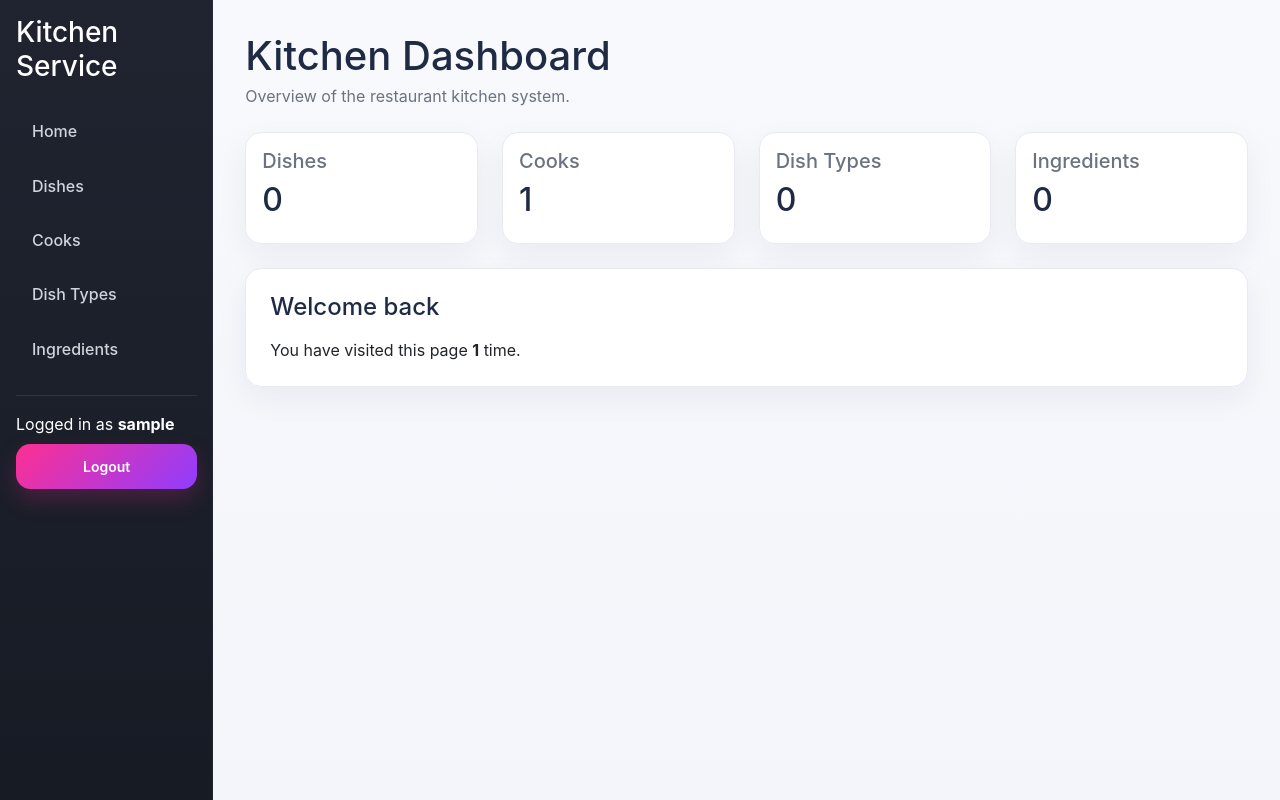
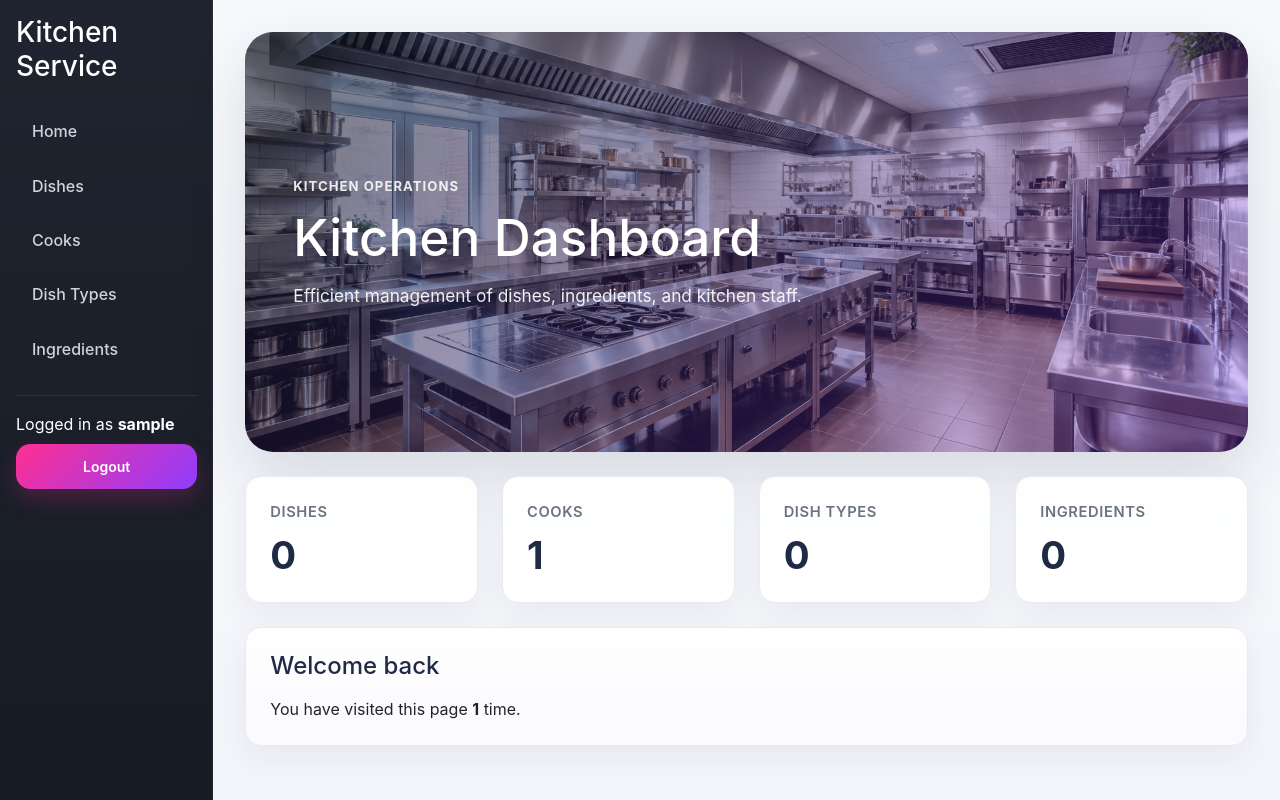
Before and after one commit to Livan94/-restaurant-kitchen-service, a Django app: page / in a window 1280 px wide. Run offline with Django 5.2, Linux system fonts and the light colour scheme; the visitor is signed in with stand-in values (Sample User, id 1); data comes from the database, SQL or seed files in the repository; data that the repository does not hold is empty.

Commit message:
feat(ui): add hero section to homepage

```diff
--- a/static/css/styles.css
+++ b/static/css/styles.css
@@ -302,3 +302,102 @@ small,
     justify-content: center;
     padding: 2rem;
 }
+
+.hero-section {
+    position: relative;
+    min-height: 420px;
+    border-radius: 1.75rem;
+    overflow: hidden;
+    display: flex;
+    align-items: center;
+    padding: 3rem;
+    background-image: linear-gradient(135deg, rgba(17, 24, 39, 0.58), rgba(143, 61, 255, 0.30)),
+    url("/static/images/hero-bg.jpg");
+    background-size: cover;
+    background-position: center;
+    background-repeat: no-repeat;
+    box-shadow: 0 24px 60px rgba(31, 42, 68, 0.14);
+}
+
+.hero-content {
+    position: relative;
+    z-index: 2;
+    max-width: 700px;
+    color: #fff;
+}
+
+.hero-eyebrow {
+    display: inline-block;
+    margin-bottom: 0.9rem;
+    font-size: 0.82rem;
+    font-weight: 700;
+    text-transform: uppercase;
+    letter-spacing: 0.08em;
+    color: rgba(255, 255, 255, 0.88);
+}
+
+.hero-section h1 {
+    font-size: clamp(2.2rem, 4vw, 4.5rem);
+    line-height: 1.05;
+    margin-bottom: 1rem;
+    color: #fff;
+}
+
+.hero-text {
+    font-size: 1.08rem;
+    line-height: 1.7;
+    max-width: 620px;
+    color: rgba(255, 255, 255, 0.92);
+    margin-bottom: 0;
+}
+
+.stat-card {
+    text-align: left;
+}
+
+.stat-label {
+    margin-bottom: 0.55rem;
+    font-size: 0.92rem;
+    font-weight: 600;
+    color: var(--text-muted);
+    text-transform: uppercase;
+    letter-spacing: 0.04em;
+}
+
+.stat-card h2 {
+    margin-bottom: 0;
+    font-size: 2.4rem;
+    font-weight: 700;
+    color: var(--text-main);
+}
+
+.welcome-card {
+    background: linear-gradient(180deg, rgba(255, 255, 255, 0.98) 0%, rgba(250, 250, 255, 0.95) 100%);
+}
+
+@media (max-width: 991.98px) {
+    .hero-section {
+        min-height: 360px;
+        padding: 2rem;
+    }
+
+    .hero-section h1 {
+        font-size: clamp(2rem, 6vw, 3rem);
+    }
+}
+
+@media (max-width: 575.98px) {
+    .hero-section {
+        min-height: 300px;
+        padding: 1.5rem;
+        border-radius: 1.25rem;
+    }
+
+    .hero-text {
+        font-size: 1rem;
+    }
+
+    .stat-card h2 {
+        font-size: 2rem;
+    }
+}
--- a/templates/kitchen/index.html
+++ b/templates/kitchen/index.html
@@ -1,41 +1,47 @@
 {% extends "base.html" %}
+{% load static %}
 
 {% block title %}Home | Kitchen Service{% endblock %}
 
 {% block content %}
-  <div class="mb-4">
-    <h1 class="mb-1">Kitchen Dashboard</h1>
-    <p class="text-muted">Overview of the restaurant kitchen system.</p>
-  </div>
+  <section class="hero-section mb-4">
+    <div class="hero-content">
+      <p class="hero-eyebrow">Kitchen operations</p>
+      <h1>Kitchen Dashboard</h1>
+      <p class="hero-text">
+        Efficient management of dishes, ingredients, and kitchen staff.
+      </p>
+    </div>
+  </section>
 
-  <div class="row g-4 mb-4">
+  <div class="row g-4 mb-4 stats-row">
     <div class="col-md-6 col-xl-3">
-      <div class="card card-stat p-3">
-        <h5 class="text-muted">Dishes</h5>
+      <div class="card card-stat stat-card p-4 h-100">
+        <p class="stat-label">Dishes</p>
         <h2>{{ num_dishes }}</h2>
       </div>
     </div>
     <div class="col-md-6 col-xl-3">
-      <div class="card card-stat p-3">
-        <h5 class="text-muted">Cooks</h5>
+      <div class="card card-stat stat-card p-4 h-100">
+        <p class="stat-label">Cooks</p>
         <h2>{{ num_cooks }}</h2>
       </div>
     </div>
     <div class="col-md-6 col-xl-3">
-      <div class="card card-stat p-3">
-        <h5 class="text-muted">Dish Types</h5>
+      <div class="card card-stat stat-card p-4 h-100">
+        <p class="stat-label">Dish Types</p>
         <h2>{{ num_dish_types }}</h2>
       </div>
     </div>
     <div class="col-md-6 col-xl-3">
-      <div class="card card-stat p-3">
-        <h5 class="text-muted">Ingredients</h5>
+      <div class="card card-stat stat-card p-4 h-100">
+        <p class="stat-label">Ingredients</p>
         <h2>{{ num_ingredients }}</h2>
       </div>
     </div>
   </div>
 
-  <div class="card card-stat p-4">
+  <div class="card card-stat welcome-card p-4">
     <h4 class="mb-3">Welcome back</h4>
     <p class="mb-0">
       You have visited this page <strong>{{ num_visits }}</strong> time{{ num_visits|pluralize }}.
```
Also changed, not shown: static/images/hero-bg.jpg (added).
